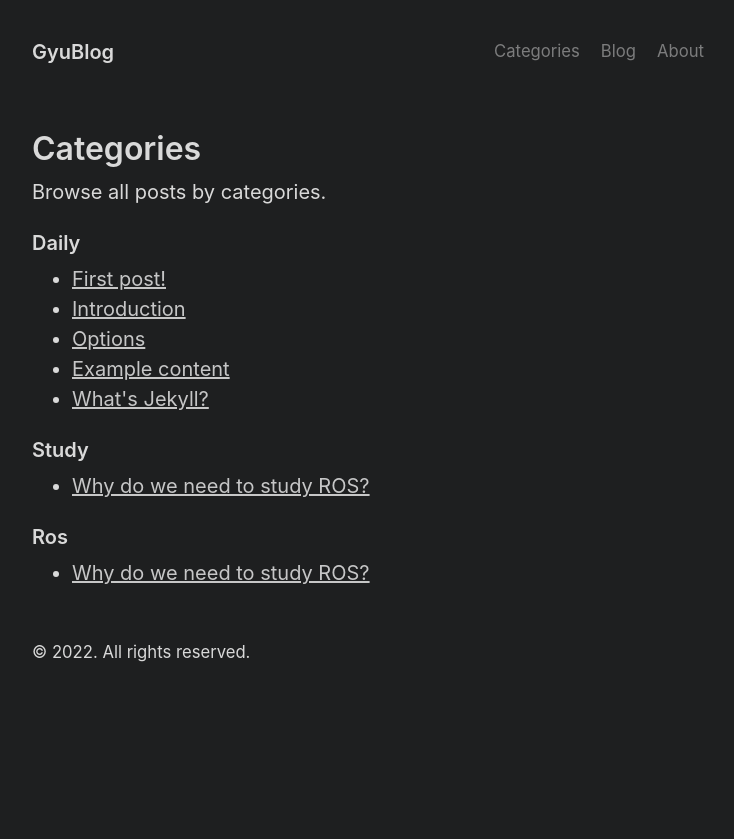
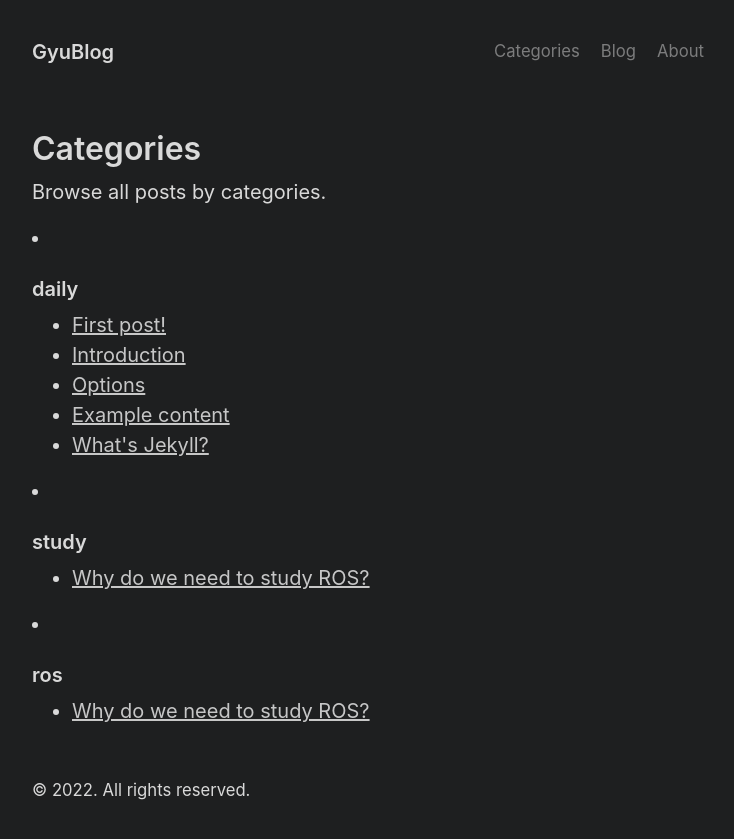
Before and after one commit to mngupark/mngupark.github.io, a Jekyll site: the page built from categories.md, in a window 1280 px wide. Shown: the top 839 px of the page, without its empty margins (272-1006 px from the left). Built offline with Jekyll 4.4.1, drawn with Linux system fonts in a browser that asks for light colours.

Commit message:
update a categories.md

```diff
--- a/categories.md
+++ b/categories.md
@@ -8,10 +8,13 @@
 Browse all posts by categories.
 
 {% for category in site.categories %}
-  <h3>{{ category[0] | capitalize }}</h3>
-  <ul>
-    {% for post in category[1] %}
-      <li><a href="{{ post.url }}">{{ post.title }}</a></li>
-    {% endfor %}
-  </ul>
+  <li>
+      {% assign category_name = category[0] %}
+      <h3>{{ category_name | uppercase }}</h3>
+      <ul>
+        {% for post in site.categories[category_name] %}
+          <li><a href="{{ post.url }}">{{ post.title }}</a></li>
+        {% endfor %}
+      </ul>
+  </li>
 {% endfor %}
```
